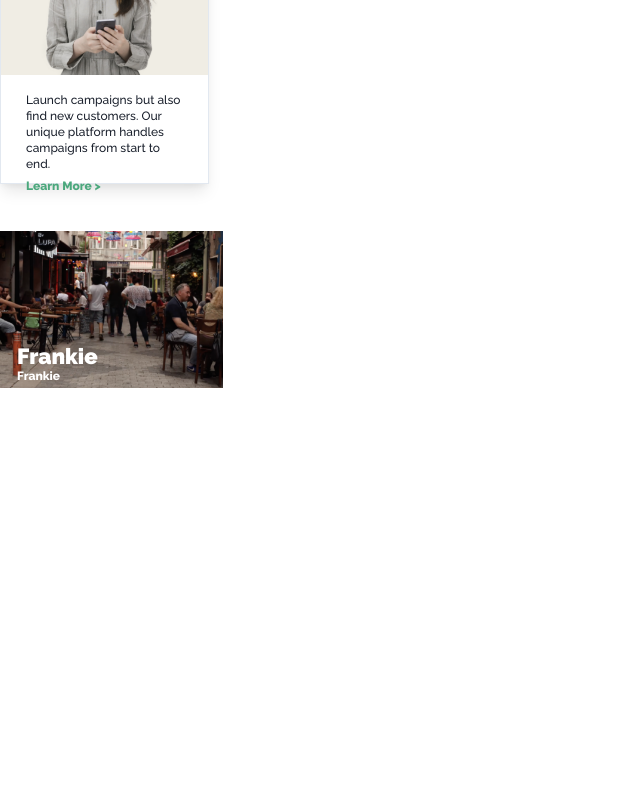
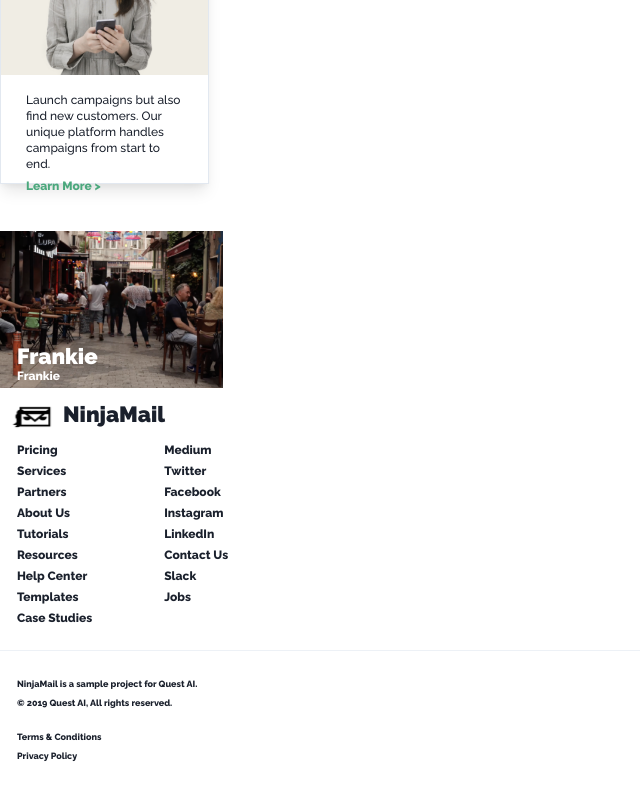
Before and after one commit to MatheusFellipi/ninjaMail, a Next.js app: page / in a window 1280 px wide. Shown: the part 926-1726 px from the top of the page, without its empty margins (0-640 px from the left). Before the commit the page ends 1314 px from the top, so only its background shows below. Built offline with nearby package versions, Linux system fonts and the light colour scheme.

Commit message:
Fazendo o rodapé.

```diff
--- a/src/pages/index.tsx
+++ b/src/pages/index.tsx
@@ -1,5 +1,13 @@
 import type { NextPage } from 'next'
-import { Box } from '@chakra-ui/react'
+import {
+  Box,
+  Center,
+  Divider,
+  Flex,
+  Heading,
+  Image,
+  VStack,
+} from '@chakra-ui/react'
 import Header from '../components/heeader'
 import Video from '../components/video'
 import Thumb from '../components/thumb'
@@ -22,6 +30,106 @@ const Home: NextPage = () => {
       <Box mt={47}>
         <CaseStudy />
       </Box>
+      <Box as="footer" h={'486px'}>
+        <Box>
+          <Flex w={'155px'} h={'52px'} align={'center'} ml="10px">
+            <Box width={84} height={42} mt={'12px'}>
+              <Image src="/icon/ninjamail.svg" alt="ninjamail" />
+            </Box>
+
+            <Heading
+              fontSize="22px"
+              lineHeight={'26px'}
+              fontStyle={'normal'}
+              fontFamily={'text'}
+              h={'25px'}
+              fontWeight={'black'}
+              ml={'-10px'}
+            >
+              NinjaMail
+            </Heading>
+          </Flex>
+
+          <Flex
+            mt={'3.73px'}
+            ml={'17px'}
+            fontWeight={700}
+            fontFamily={'text'}
+            fontSize="12px"
+            lineHeight={'14px'}
+          >
+            <Box>
+              <VStack
+                flexDirection={'column'}
+                align={'flex-start'}
+                textAlign="initial"
+                spacing="7px"
+              >
+                <span>Pricing</span>
+                <span>Services</span>
+                <span>Partners</span>
+                <span>About Us</span>
+                <span>Tutorials</span>
+                <span>Resources</span>
+                <span>Help Center</span>
+                <span>Templates</span>
+                <span>Case Studies</span>
+              </VStack>
+            </Box>
+            <Box ml={'72px'}>
+              <VStack
+                flexDirection={'column'}
+                align={'flex-start'}
+                textAlign="initial"
+                spacing="7px"
+              >
+                <span>Medium</span>
+                <span>Twitter</span>
+                <span>Facebook</span>
+                <span>Instagram</span>
+                <span>LinkedIn</span>
+                <span>Contact Us</span>
+                <span>Slack</span>
+                <span>Jobs</span>
+              </VStack>
+            </Box>
+          </Flex>
+        </Box>
+
+        <Box>
+          <Center height="50px">
+            <Divider orientation="horizontal" />
+          </Center>
+          <Box
+            as="p"
+            ml={'17px'}
+            fontSize={'9px'}
+            lineHeight={'19px'}
+            fontFamily={'text'}
+            fontWeight={700}
+            maxW={'186px'}
+            h={'53px'}
+          >
+            NinjaMail is a sample project for Quest AI.
+            <br />© 2019 Quest AI, All rights reserved.
+          </Box>
+
+          <Box
+            as="p"
+            ml={'17px'}
+            fontSize={'9px'}
+            lineHeight={'19px'}
+            fontFamily={'text'}
+            fontWeight={700}
+            maxW={'186px'}
+            h={'53px'}
+          >
+            Terms & Conditions
+            <br />
+            Privacy Policy
+          </Box>
+        </Box>
+      </Box>
     </>
   )
 }
```
